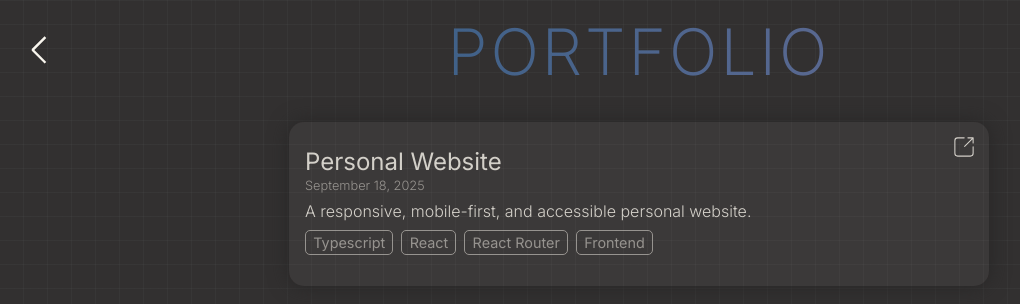
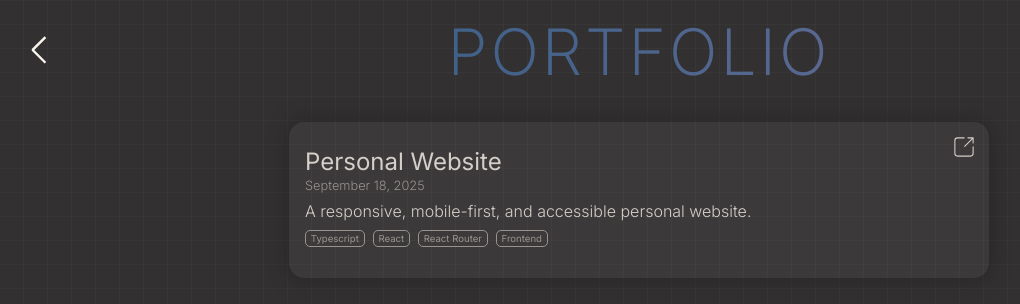
Before and after one commit to dylinh/personal-site, a React (Vite) app: page /portfolio in a window 1280 px wide. Shown: the top 304 px of the page, without its empty margins (1-1021 px from the left). Built offline with nearby package versions, Linux system fonts and the light colour scheme.

Commit message:
Update index.css

```diff
--- a/index.css
+++ b/index.css
@@ -332,7 +332,6 @@ footer{
     }
 
     .project-tag{
-        font-size: 0.8rem;
         border: solid 1px;
     }
 
@@ -414,7 +413,6 @@ footer{
 
 
     .project-tag{
-        font-size: 0.9rem;
         border: solid 1px;
     }
 
@@ -478,4 +476,7 @@ footer{
         margin: 3em auto 3em auto;
     }
 
+    .nav-block:hover{
+        opacity: 0.6;
+    }
 }
```
